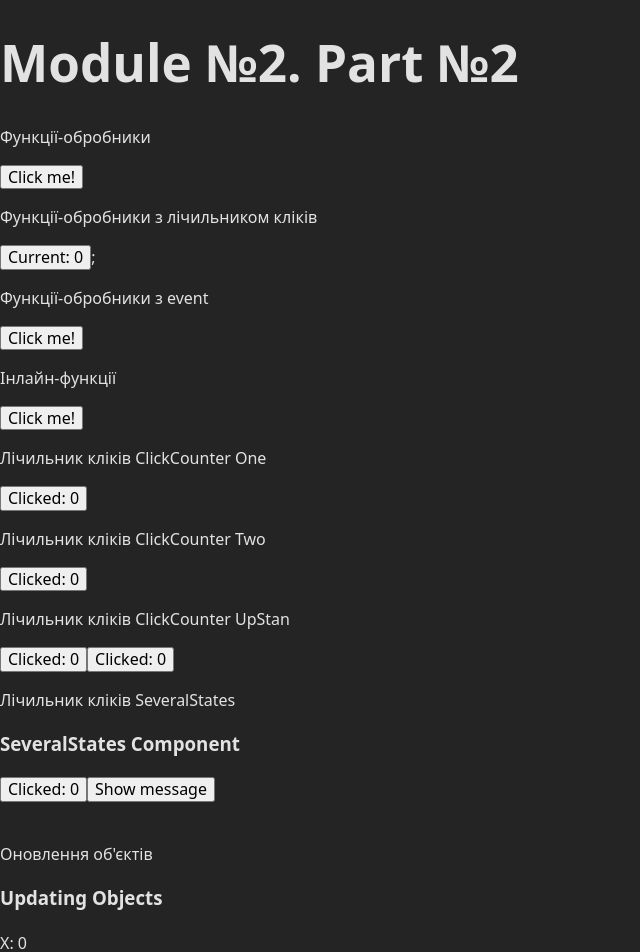
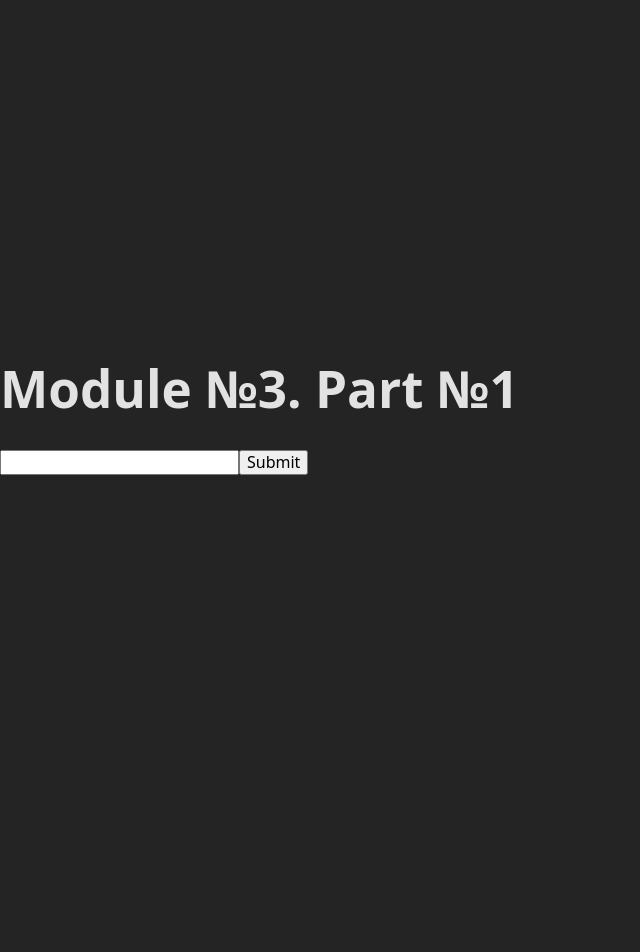
Before and after one commit to stanislavNemch/ts-basics-test, a React (Vite) app: page / in a window 1280 px wide. Shown: the top 952 px of the page, without its empty margins (0-640 px from the left). After the commit the page ends 800 px from the top, so only its background shows below. Built offline with nearby package versions, Linux system fonts and the light colour scheme.

Commit message:
start module 3 part one

```diff
--- a/src/components/App/App.tsx
+++ b/src/components/App/App.tsx
@@ -1,104 +1,13 @@
-import { useState } from "react";
-import ClickCounter from "../ClickCounter/ClickCounter";
-import ClickCounterUpStan from "../ClickCounterUpStan/ClickCounterUpStan";
-import SeveralStates from "../SeveralStates/SeveralStates";
-import UpdatingObjects, {
-    type Values,
-} from "../UpdatingObjects/UpdatingObjects";
-
-const handleClickEvent = (event: React.MouseEvent<HTMLButtonElement>) => {
-    console.log("Clicked!", event);
-    console.log("Target:", event.target); // сам <button>
-};
+import React from "react";
 
 export default function App() {
-    const [values, setValues] = useState<Values>({
-        x: 0,
-        y: 0,
-        updateValue: () => {},
-    });
-
-    const [count, setCount] = useState(0);
-    const [isOpen, setIsOpen] = useState(false);
-
-    const [clicks, setClicks] = useState(0);
-
-    const handleClick = () => {
-        setClicks(clicks + 1);
-        console.log("Функції-обробники. I'm a button!");
-        console.log("Кількість кліків:", clicks);
-    };
-
-    const handleClickSeveralStates = () => {
-        setCount(count + 1);
-    };
-
-    const toggleMessage = () => {
-        setIsOpen(!isOpen);
-    };
-
-    const updateValue = (key: keyof Values) => {
-        if (key === "x" || key === "y") {
-            setValues({
-                ...values,
-                [key]: (values[key] as number) + 1,
-            });
-        }
-    };
-
-    // const updateX = () => {
-    //     setValues({
-    //         ...values,
-    //         x: values.x + 1,
-    //     });
-    // };
-
-    // const updateY = () => {
-    //     setValues({
-    //         ...values,
-    //         y: values.y + 1,
-    //     });
-    // };
-
     return (
         <>
-            <h1>Module №2. Part №2</h1>
-            <p>Функції-обробники</p>
-            <button onClick={handleClick}>Click me!</button>
-            <p>Функції-обробники з лічильником кліків</p>
-            <button onClick={handleClick}>Current: {clicks}</button>;
-            <p>Функції-обробники з event</p>
-            <button onClick={handleClickEvent}>Click me!</button>
-            <br />
-            <p>Інлайн-функції</p>
-            <button onClick={() => console.log("Інлайн-функції. Clicked!")}>
-                Click me!
-            </button>
-            <br />
-            <p>Лічильник кліків ClickCounter One</p>
-            <ClickCounter />
-            <br />
-            <p>Лічильник кліків ClickCounter Two</p>
-            <ClickCounter />
-            <br />
-            <p>Лічильник кліків ClickCounter UpStan</p>
-            <ClickCounterUpStan value={clicks} onUpdate={handleClick} />
-            <ClickCounterUpStan value={clicks} onUpdate={handleClick} />
-            <br />
-            <p>Лічильник кліків SeveralStates</p>
-            <SeveralStates
-                count={count}
-                isOpen={isOpen}
-                handleClickSeveralStates={handleClickSeveralStates}
-                toggleMessage={toggleMessage}
-            />
-            <br />
-            <p>Оновлення об'єктів</p>
-            <UpdatingObjects
-                updateValue={updateValue}
-                x={values.x}
-                y={values.y}
-            />
+            <h1>Module №3. Part №1</h1>
+            <form>
+                <input type="text" name="username" />
+                <button type="submit">Submit</button>
+            </form>
         </>
     );
 }
--- a/src/components/ClickCounter/ClickCounter.tsx
+++ /dev/null
@@ -1,11 +0,0 @@
-import { useState } from "react";
-
-export default function ClickCounter() {
-    const [clicks, setClicks] = useState(0);
-
-    const handleClick = () => {
-        setClicks(clicks + 1);
-    };
-
-    return <button onClick={handleClick}>Clicked: {clicks}</button>;
-}
--- a/src/components/ClickCounterUpStan/ClickCounterUpStan.tsx
+++ /dev/null
@@ -1,11 +0,0 @@
-interface clickCounterUpStanProps {
-    value: number;
-    onUpdate: () => void;
-}
-
-export default function ClickCounterUpStan({
-    value,
-    onUpdate,
-}: clickCounterUpStanProps) {
-    return <button onClick={onUpdate}>Clicked: {value}</button>;
-}
--- a/src/components/SeveralStates/SeveralStates.tsx
+++ /dev/null
@@ -1,25 +0,0 @@
-interface SeveralStatesProps {
-    count: number;
-    isOpen: boolean;
-    handleClickSeveralStates: () => void;
-    toggleMessage: () => void;
-}
-
-export default function SeveralStates({
-    count,
-    isOpen,
-    handleClickSeveralStates,
-    toggleMessage,
-}: SeveralStatesProps) {
-    return (
-        <div>
-            <h3>SeveralStates Component</h3>
-            <button onClick={handleClickSeveralStates}>Clicked: {count}</button>
-            <button onClick={toggleMessage}>
-                {isOpen ? "Hide message" : "Show message"}
-            </button>
-
-            {isOpen && <p>🎉 Surprise! You toggled me.</p>}
-        </div>
-    );
-}
--- a/src/components/UpdatingObjects/UpdatingObjects.tsx
+++ /dev/null
@@ -1,17 +0,0 @@
-export interface Values {
-    x: number;
-    y: number;
-    updateValue: (key: keyof Values) => void;
-}
-
-export default function UpdatingObjects({ x, y, updateValue }: Values) {
-    return (
-        <div>
-            <h3>Updating Objects</h3>
-            <p>X: {x}</p>
-            <p>Y: {y}</p>
-            <button onClick={() => updateValue("x")}>Update X</button>
-            <button onClick={() => updateValue("y")}>Update Y</button>
-        </div>
-    );
-}
```
